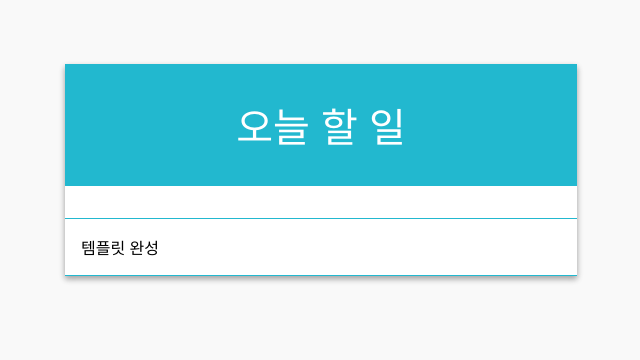
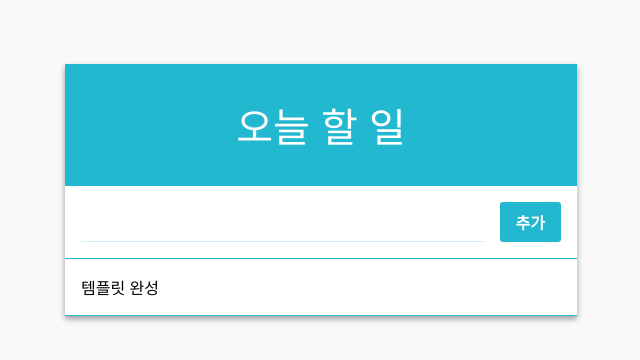
Before and after one commit to javapark/react-todo-list, a React (Create React App) app: page / in a window 1280 px wide. Shown: the top 360 px of the page, without its empty margins (319-959 px from the left). Built offline with nearby package versions, Linux system fonts and the light colour scheme.

Commit message:
두번째 컴포넌트 추가

```diff
--- a/App.js
+++ b/App.js
@@ -1,9 +1,10 @@
 import React from 'react';
 import TodoListTemplate from './components/TodoListTemplate';
+import Form from './components/Form';
 
 function App() {
   return (
-    <TodoListTemplate>템플릿 완성</TodoListTemplate>
+    <TodoListTemplate form={<Form/>}>템플릿 완성</TodoListTemplate>
   );
 }
 
```
